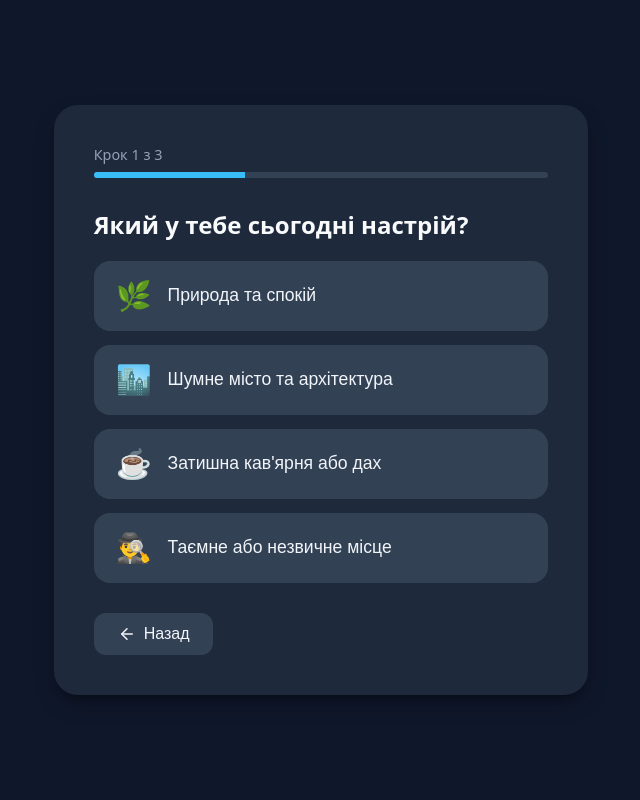
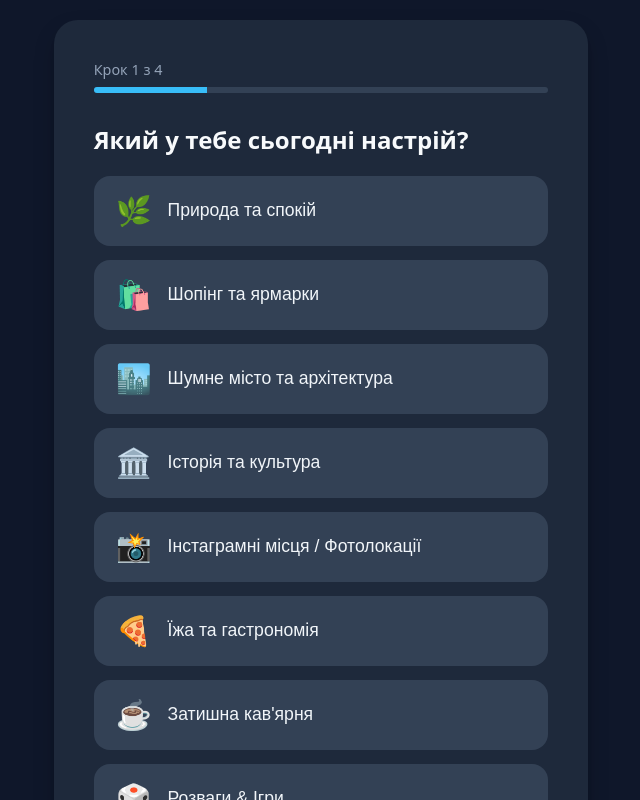
Before and after one commit to Antonio8315/Outta-boredom, a React (Vite) app: page / in a window 1280 px wide. Both pictures are taken after a click on the button "Знайди мені пригоду!". Shown: the top 800 px of the page, without its empty margins (359-999 px from the left). Built offline with nearby package versions, Linux system fonts and the light colour scheme; no server answers.

Commit message:
feat: update quiz questions and options; adjust current step logic and styling

```diff
--- a/src/App.jsx
+++ b/src/App.jsx
@@ -14,9 +14,25 @@ const questions = [
     title: "Який у тебе сьогодні настрій?",
     options: [
       { label: "Природа та спокій", value: "nature", icon: "🌿" },
+      { label: "Шопінг та ярмарки", value: "shopping", icon: "🛍️" },
       { label: "Шумне місто та архітектура", value: "urban", icon: "🏙️" },
-      { label: "Затишна кав'ярня або дах", value: "chill", icon: "☕" },
+      { label: "Історія та культура", value: "history", icon: "🏛️" },
+      {
+        label: "Інстаграмні місця / Фотолокації",
+        value: "photoLocations",
+        icon: "📸",
+      },
+      { label: "Їжа та гастрономія", value: "Food", icon: "🍕" },
+      { label: "Затишна кав'ярня", value: "coffeeShop", icon: "☕" },
+      { label: "Розваги & Ігри", value: "games", icon: "🎲" },
+      {
+        label: "Комп'ютерний клуб / Гемйпад",
+        value: "computerСlub",
+        icon: "🎮",
+      },
+      { label: "Активний відпочинок / Спорт", value: "sport", icon: "🚴‍♂️" },
       { label: "Таємне або незвичне місце", value: "secret", icon: "🕵️‍♂️" },
+      { label: "Інше", value: "other", icon: "❓" },
     ],
   },
   {
@@ -26,6 +42,7 @@ const questions = [
     options: [
       { label: "Гуляю сам/а", value: "solo", icon: "🚶‍♂️" },
       { label: "З друзями", value: "friends", icon: "👥" },
+      { label: "З сім'єю", value: "family", icon: "👨‍👩‍👧‍👦" },
       { label: "Романтичне побачення", value: "couple", icon: "👩‍❤️‍👨" },
     ],
   },
@@ -35,7 +52,26 @@ const questions = [
     title: "Скільки у тебе є вільного часу?",
     options: [
       { label: "Швидка кава (до 1 години)", value: "short", icon: "⏱️" },
+      {
+        label: "Посиденьки та розваги (2-3 години)",
+        value: "medium",
+        icon: "🕒",
+      },
       { label: "Повноцінний тріп (на пів дня)", value: "long", icon: "🗺️" },
+    ],
+  },
+  {
+    id: 4,
+    key: "budget",
+    title: "Який бюджет?",
+    options: [
+      { label: "Повzero (безкоштовно)", value: "free", icon: "🌳" },
+      { label: "Студентський тариф (дешево)", value: "cheap", icon: "🪙" },
+      {
+        label: "Гуляємо на всі гроші! (premium)",
+        value: "expensive",
+        icon: "💳",
+      },
     ],
   },
 ];
@@ -43,19 +79,15 @@ const questions = [
 function App() {
   const [currentStep, setCurrentStep] = useState(0);
 
-  console.log("Поточний крок:", currentStep, "Тип:", typeof currentStep);
-
-  // 2. Відповіді користувача, які ми будемо збирати під час тесту
   const [answers, setAnswers] = useState({
     vibe: "",
     company: "",
     duration: "",
   });
 
-  // 3. Збережені відфільтровані місця, які ми покажемо в кінці
   const [filteredPlaces, setFilteredPlaces] = useState([]);
 
-  const [allPlaces, setAllPlaces] = useState([]); // сюди запишемо місця з WordPress
+  const [allPlaces, setAllPlaces] = useState([]);
   const [isLoading, setIsLoading] = useState(true);
 
   // --- ЛОГІЧНІ ФУНКЦІЇ ---
@@ -68,24 +100,22 @@ function App() {
   };
 
   const handleAnswer = (questionKey, optionValue) => {
-    // 1. Записуємо відповідь користувача
     const updatedAnswers = {
       ...answers,
       [questionKey]: optionValue,
     };
     setAnswers(updatedAnswers);
 
-    // 2. Перевіряємо, чи це був останній крок (Крок 3)
     const nextStep = currentStep + 1;
 
-    if (nextStep === 4) {
-      // Фільтруємо базу даних
+    if (nextStep === 5) {
       const results = allPlaces.filter((place) => {
         const matchVibe = place.vibe.includes(updatedAnswers.vibe);
         const matchCompany = place.company.includes(updatedAnswers.company);
         const matchDuration = place.duration === updatedAnswers.duration;
+        const matchBudget = place.budget === updatedAnswers.budget;
 
-        return matchVibe && matchCompany && matchDuration;
+        return matchVibe && matchCompany && matchDuration && matchBudget;
       });
 
       setFilteredPlaces(results);
@@ -95,13 +125,10 @@ function App() {
   };
 
   useEffect(() => {
-    // ЗАМІНИ aaa.local на свій домен з LocalWP, якщо він інший!
     fetch("http://outta-boredom.local/wp-json/wp/v2/posts?_embed")
       .then((response) => response.json())
       .then((data) => {
-        // Трансформуємо дані з формату WordPress у формат нашого додатка
         const formattedData = data.map((post) => {
-          // Безпечно беремо посилання на головну картинку поста
           const mediaUrl =
             post._embedded?.["wp:featuredmedia"]?.[0]?.source_url ||
             "https://images.unsplash.com/photo-1544192240-4a34feb0104a?w=500"; // fallback, якщо немає фото
@@ -109,13 +136,13 @@ function App() {
           return {
             id: post.id,
             name: post.title.rendered,
-            // Очищаємо опис від HTML тегів <p>...</p>, які дає WordPress
             description: post.content.rendered.replace(/<[^>]*>/g, ""),
             image: mediaUrl,
             address: post.acf?.address || "Адреса не вказана",
             vibe: post.acf?.vibe || [],
             company: post.acf?.company || [],
             duration: post.acf?.duration || "",
+            budget: post.acf?.budget || "",
           };
         });
 
@@ -134,8 +161,8 @@ function App() {
       {/* 1. ГОЛОВНИЙ ЕКРАН (Крок 0) */}
       {currentStep === 0 && <StartScreen onStart={() => setCurrentStep(1)} />}
 
-      {/* 2. ЕКРАН ТЕСТУ (Кроки 1, 2, 3) */}
-      {currentStep > 0 && currentStep < 4 && (
+      {/* 2. ЕКРАН ТЕСТУ (Кроки 1, 2, 3, 4) */}
+      {currentStep > 0 && currentStep < 5 && (
         <QuizScreen
           currentStep={currentStep}
           questions={questions}
@@ -144,8 +171,8 @@ function App() {
         />
       )}
 
-      {/* 3. ЕКРАН РЕЗУЛЬТАТІВ (Крок 4) */}
-      {currentStep === 4 && (
+      {/* 3. ЕКРАН РЕЗУЛЬТАТІВ (Крок 5) */}
+      {currentStep === 5 && (
         <ResultsScreen filteredPlaces={filteredPlaces} onReset={resetQuiz} />
       )}
     </div>
--- a/src/components/QuizScreen.jsx
+++ b/src/components/QuizScreen.jsx
@@ -2,22 +2,19 @@ import "./QuizScreen.css";
 import { ArrowLeft } from "lucide-react";
 
 export function QuizScreen({ currentStep, questions, onAnswer, onBack }) {
-
-  // Отримуємо поточне питання за індексом
   const currentQuestion = questions[currentStep - 1];
 
-  // Захист на випадок збою кроків
   if (!currentQuestion) return null;
 
   return (
     <main className="quiz-screen">
       {/* Прогрес-бар */}
       <div className="progress-bar">
-        <span className="step-indicator">Крок {currentStep} з 3</span>
+        <span className="step-indicator">Крок {currentStep} з 4</span>
         <div className="progress-line">
           <div
             className="progress-fill"
-            style={{ width: `${(currentStep / 3) * 100}%` }}
+            style={{ width: `${(currentStep / 4) * 100}%` }}
           ></div>
         </div>
       </div>
@@ -31,8 +28,6 @@ export function QuizScreen({ currentStep, questions, onAnswer, onBack }) {
             <button
               key={option.value}
               className="option-button"
-              // Тут викликається тільки onAnswer з App.jsx.
-              // Жодних setAnswers, setCurrentStep чи allPlaces тут бути НЕ повинно!
               onClick={() => onAnswer(currentQuestion.key, option.value)}
             >
               <span className="option-icon">{option.icon}</span>
@@ -42,7 +37,6 @@ export function QuizScreen({ currentStep, questions, onAnswer, onBack }) {
         </div>
       </div>
 
-      {/* Кнопка "Назад" викликає функцію onBack з батьківського компонента */}
       <button className="btn-secondary" onClick={onBack}>
         <ArrowLeft size={18} /> Назад
       </button>
--- a/src/components/ResultsScreen.css
+++ b/src/components/ResultsScreen.css
@@ -84,7 +84,6 @@
   font-weight: 500;
 }
 
-/* Якщо нічого не знайдено */
 .no-results {
   text-align: center;
   padding: 30px 20px;
--- a/src/components/StartScreen.jsx
+++ b/src/components/StartScreen.jsx
@@ -8,7 +8,7 @@ export function StartScreen({ onStart }) {
       </div>
       <h1>Де Погуляти?</h1>
       <p>
-        Нудно і не знаєш куди піти? Пройди швидкий тест на 3 питання, і ми
+        Нудно і не знаєш куди піти? Пройди швидкий тест на 4 питання, і ми
         підберемо для тебе ідеальне місце у місті!
       </p>
       <button className="btn-primary" onClick={onStart}>
```
